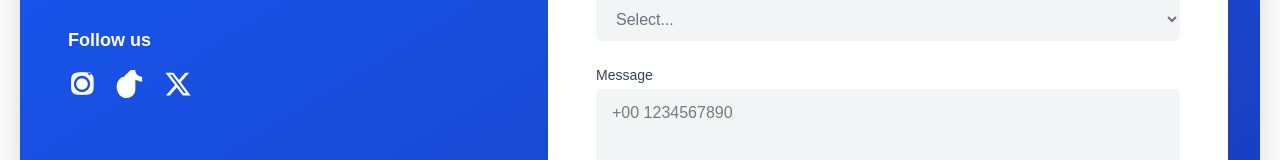
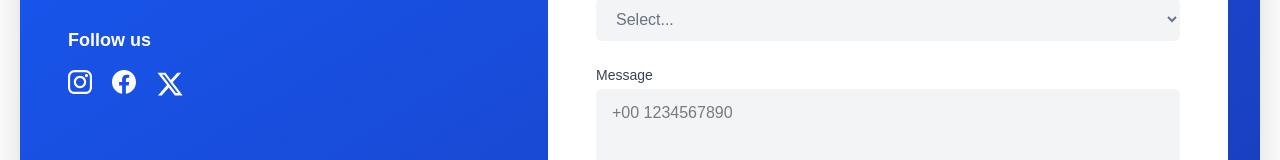
Before and after one commit to Selscript/safe-routes, a website: page index.html in a window 1280 px wide. Shown: the part 4089-4249 px from the top of the page. Drawn offline with Linux system fonts and the light colour scheme.

Commit message:
icons uppdate

```diff
--- a/index.html
+++ b/index.html
@@ -549,15 +549,25 @@
                     <div class="flex space-x-5">
                         <!-- Instagram Icon -->
                         <a href="#" class="text-white hover:text-blue-200">
-                            <svg class="w-7 h-7" fill="currentColor" viewBox="0 0 24 24" aria-hidden="true">
-                                <path fill-rule="evenodd" d="M12.315 2c2.43 0 2.784.013 3.808.06 1.064.049 1.791.218 2.427.465a4.902 4.902 0 011.772 1.153 4.902 4.902 0 011.153 1.772c.247.636.416 1.363.465 2.427.048 1.024.06 1.378.06 3.808s-.012 2.784-.06 3.808c-.049 1.064-.218 1.791-.465 2.427a4.902 4.902 0 01-1.153 1.772 4.902 4.902 0 01-1.772 1.153c-.636.247-1.363.416-2.427.465-1.024.048-1.378.06-3.808.06s-2.784-.013-3.808-.06c-1.064-.049-1.791-.218-2.427-.465a4.902 4.902 0 01-1.772-1.153 4.902 4.902 0 01-1.153-1.772c-.247-.636-.416-1.363-.465-2.427-.048-1.024-.06-1.378-.06-3.808s.012-2.784.06-3.808c.049-1.064.218-1.791.465-2.427a4.902 4.902 0 011.153-1.772A4.902 4.902 0 016.08 2.525c.636-.247 1.363-.416 2.427-.465C9.53 2.013 9.884 2 12.315 2zM12 7a5 5 0 100 10 5 5 0 000-10zm0-2a7 7 0 110 14 7 7 0 010-14zm6.406-2.88a1.2 1.2 0 100 2.4 1.2 1.2 0 000-2.4z" clip-rule="evenodd" />
+                            <svg id="instagram" class="h-6 w-6" fill="white" version="1.1" xmlns="http://www.w3.org/2000/svg" xmlns:xlink="http://www.w3.org/1999/xlink" x="0px" y="0px" width="169.063px" height="169.063px" viewBox="0 0 169.063 169.063" style="enable-background:new 0 0 169.063 169.063;"
+                            xml:space="preserve">
+                              <g>
+                                <path d="M122.406,0H46.654C20.929,0,0,20.93,0,46.655v75.752c0,25.726,20.929,46.655,46.654,46.655h75.752
+                                                      c25.727,0,46.656-20.93,46.656-46.655V46.655C169.063,20.93,148.133,0,122.406,0z M154.063,122.407
+                                                      c0,17.455-14.201,31.655-31.656,31.655H46.654C29.2,154.063,15,139.862,15,122.407V46.655C15,29.201,29.2,15,46.654,15h75.752
+                                                      c17.455,0,31.656,14.201,31.656,31.655V122.407z" />
+                                <path d="M84.531,40.97c-24.021,0-43.563,19.542-43.563,43.563c0,24.02,19.542,43.561,43.563,43.561s43.563-19.541,43.563-43.561
+                                                      C128.094,60.512,108.552,40.97,84.531,40.97z M84.531,113.093c-15.749,0-28.563-12.812-28.563-28.561
+                                                      c0-15.75,12.813-28.563,28.563-28.563s28.563,12.813,28.563,28.563C113.094,100.281,100.28,113.093,84.531,113.093z" />
+                                <path d="M129.921,28.251c-2.89,0-5.729,1.17-7.77,3.22c-2.051,2.04-3.23,4.88-3.23,7.78c0,2.891,1.18,5.73,3.23,7.78
+                                                      c2.04,2.04,4.88,3.22,7.77,3.22c2.9,0,5.73-1.18,7.78-3.22c2.05-2.05,3.22-4.89,3.22-7.78c0-2.9-1.17-5.74-3.22-7.78
+                                                      C135.661,29.421,132.821,28.251,129.921,28.251z" />
+                              </g>
                             </svg>
                         </a>
                         <!-- TikTok Icon -->
                         <a href="#" class="text-white hover:text-blue-200">
-                             <svg class="w-7 h-7" fill="currentColor" viewBox="0 0 24 24" aria-hidden="true">
-                                <path d="M12.525.02c1.31-.02 2.61-.01 3.91-.02.08 1.53.63 3.09 1.75 4.17 1.12 1.11 2.7 1.62 4.24 1.79v4.03c-1.44-.05-2.89-.35-4.2-.97-.57-.26-1.1-.59-1.62-.93-.01 2.92.01 5.84-.02 8.75-.08 1.4-.54 2.79-1.35 3.94-1.31 1.92-3.58 3.17-5.91 3.21-2.43.05-4.86-.95-6.43-2.88-1.57-1.92-2.34-4.41-2.34-6.87 0-.01 0-.01 0-.02 0-2.44 1.01-4.86 2.55-6.42 1.54-1.56 3.6-2.38 5.75-2.41.02-.01.02-.01.03-.01.01 0 .01 0 .01 0 1.48-.02 2.96-.01 4.44-.02 0 1.53-.01 3.07-.01 4.6 0 .8-.34 1.56-.94 2.12-.61.56-1.38.84-2.18.83-.81-.01-1.58-.29-2.19-.85-.61-.56-.95-1.32-.95-2.13 0-1.53.01-3.07.01-4.6z" />
-                            </svg>
+                            <svg width="24px" height="24px" viewBox="0 0 24 24" role="img" fill="white" xmlns="http://www.w3.org/2000/svg"><title>Facebook icon</title><path d="M23.9981 11.9991C23.9981 5.37216 18.626 0 11.9991 0C5.37216 0 0 5.37216 0 11.9991C0 17.9882 4.38789 22.9522 10.1242 23.8524V15.4676H7.07758V11.9991H10.1242V9.35553C10.1242 6.34826 11.9156 4.68714 14.6564 4.68714C15.9692 4.68714 17.3424 4.92149 17.3424 4.92149V7.87439H15.8294C14.3388 7.87439 13.8739 8.79933 13.8739 9.74824V11.9991H17.2018L16.6698 15.4676H13.8739V23.8524C19.6103 22.9522 23.9981 17.9882 23.9981 11.9991Z"/></svg>
                         </a>
                         <!-- X Icon -->
                         <a href="#" class="text-white hover:text-blue-200">
```
